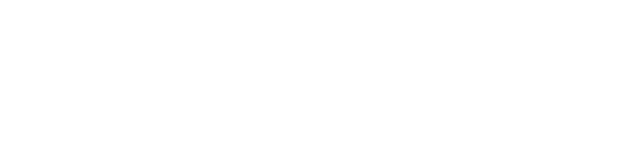
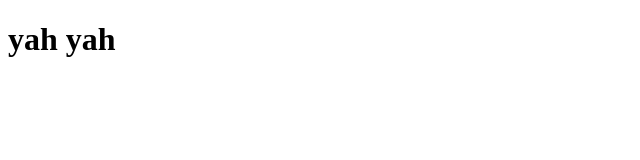
Before and after one commit to tlh12/git-one, a plain HTML site: page index.html in a window 1280 px wide. Shown: the whole page, without its empty margins (0-640 px from the left). Drawn offline with Linux system fonts and the light colour scheme.

Commit message:
added h1 yah yah

```diff
--- a/index.html
+++ b/index.html
@@ -4,6 +4,7 @@
     <meta charset="utf-8">
     <title>Oh YEAH!</title>
   </head>
+  <h1>yah yah</h1>
   <body>
 
   </body>
```
